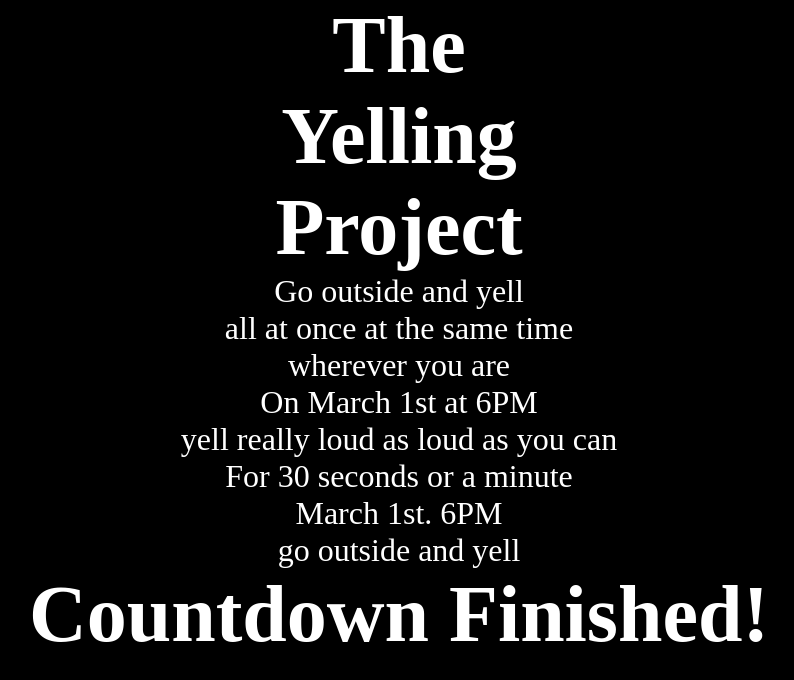
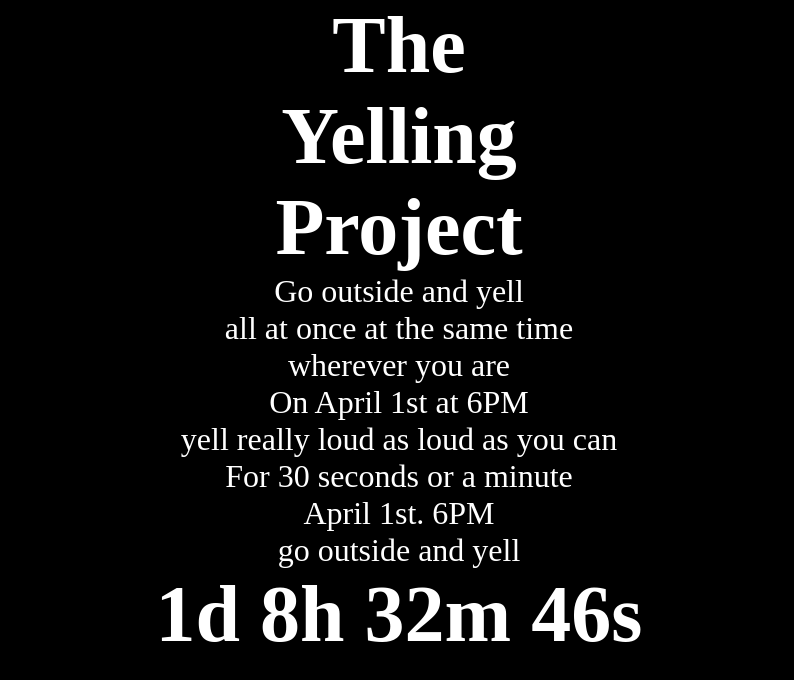
Before and after one commit to funcyChaos/The-Yelling-Project, a plain HTML site: page index.html in a window 1280 px wide. Shown: the whole page, without its empty margins (241-1035 px from the left). Drawn offline with Linux system fonts and the light colour scheme.

Commit message:
update cate

```diff
--- a/index.html
+++ b/index.html
@@ -13,10 +13,10 @@
 		<p>Go outside and yell</p>
 		<p>all at once at the same time</p>
 		<p>wherever you are</p>
-		<p>On March 1st at 6PM</p>
+		<p>On April 1st at 6PM</p>
 		<p>yell really loud as loud as you can</p>
 		<p>For 30 seconds or a minute</p>
-		<p>March 1st. 6PM</p>
+		<p>April 1st. 6PM</p>
 		<p>go outside and yell</p>
 		<h1 id="countdown">Loading...</h1>
 		<script src="./javascript.js"></script>
--- a/javascript.js
+++ b/javascript.js
@@ -1,4 +1,4 @@
-const targetDate = new Date("2024-03-01T18:00:00-08:00")
+const targetDate = new Date("2024-04-01T18:00:00-08:00")
 const countdown = setInterval(()=>{
 	const now = new Date()
 	const timeDiff = targetDate - now
```
